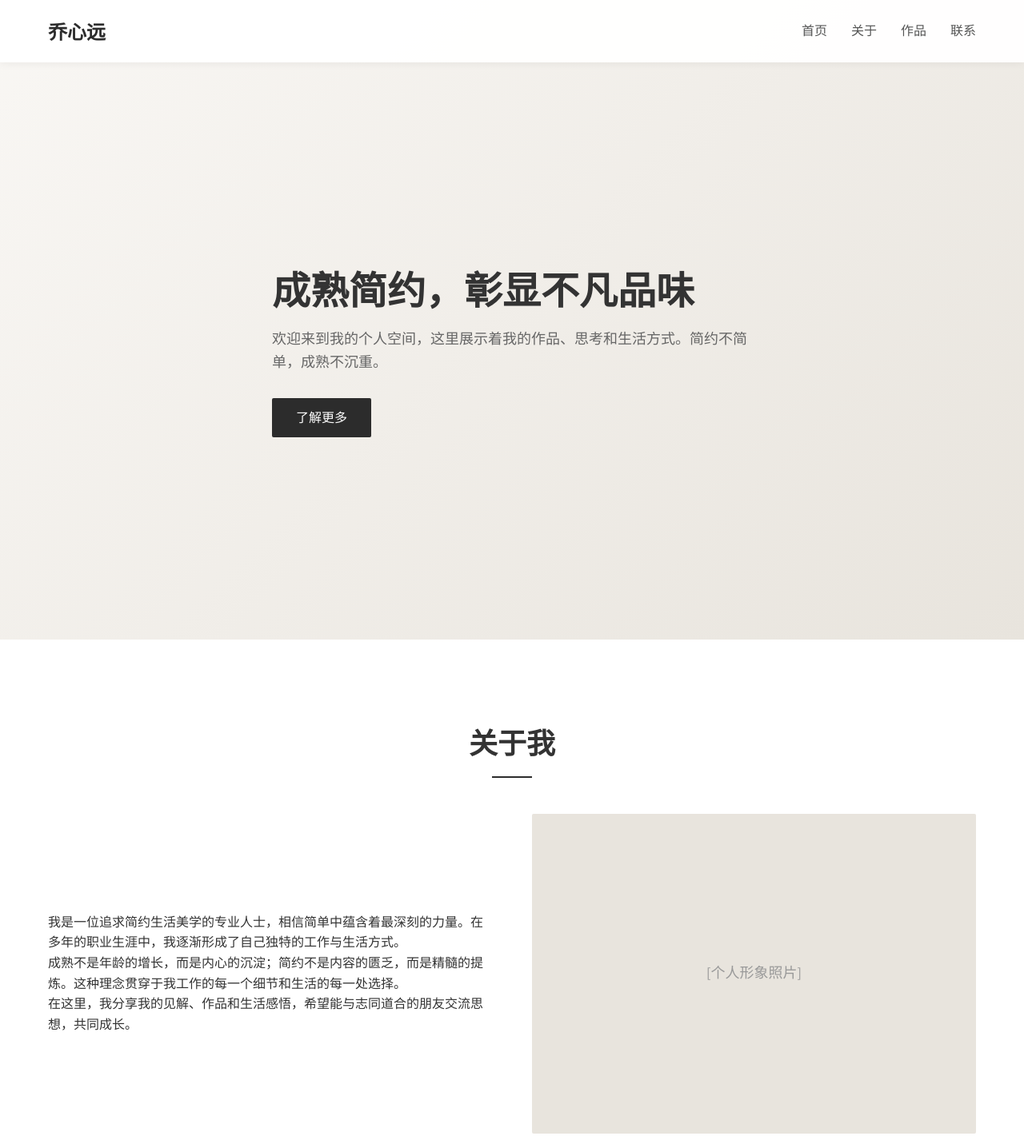
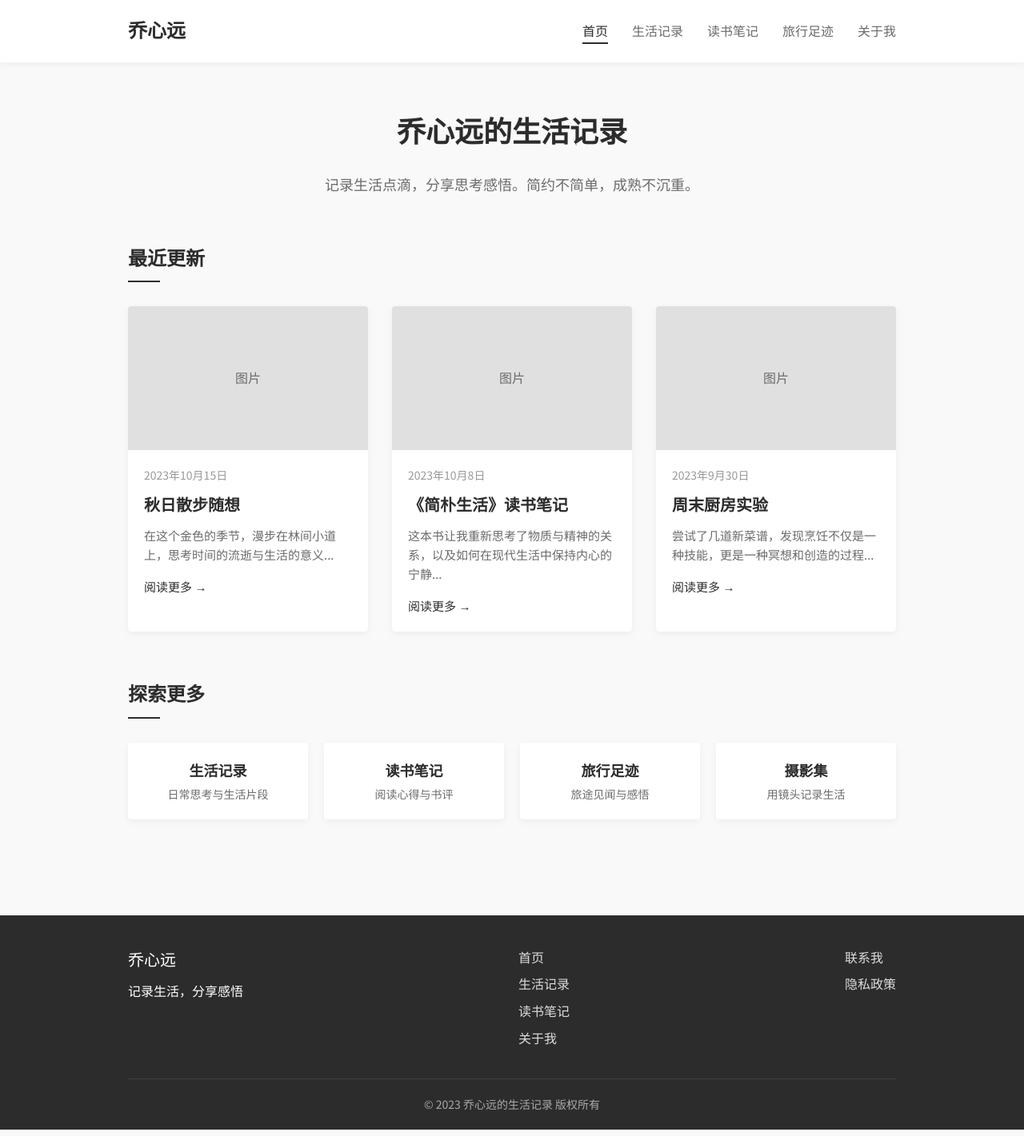
Before and after one commit to youqu117/qiaoxinyuan, a plain HTML site: page index.html in a window 1280 px wide. Shown: the top 1421 px of the page at 80% size. Drawn offline with nearby package versions, Linux system fonts and the light colour scheme.

Commit message:
Update index.html

```diff
--- a/index.html
+++ b/index.html
@@ -3,8 +3,8 @@
 <head>
     <meta charset="UTF-8">
     <meta name="viewport" content="width=device-width, initial-scale=1.0">
-    <title>乔心远 | 个人网站</title>
-    <link href="https://fonts.googleapis.com/css2?family=Playfair+Display:wght@400;600&family=Source+Sans+Pro:wght@300;400;600&display=swap" rel="stylesheet">
+    <title>乔心远的生活记录</title>
+    <link href="https://fonts.googleapis.com/css2?family=Noto+Serif+SC:wght@400;600&family=Noto+Sans+SC:wght@300;400;500&display=swap" rel="stylesheet">
     <style>
         * {
             margin: 0;
@@ -12,27 +12,34 @@
             box-sizing: border-box;
         }
 
+        :root {
+            --primary-color: #2c2c2c;
+            --secondary-color: #6b6b6b;
+            --background-color: #f9f9f9;
+            --card-color: #ffffff;
+            --accent-color: #e0e0e0;
+        }
+
         body {
-            font-family: 'Source Sans Pro', sans-serif;
-            color: #333;
-            background-color: #f9f7f4;
+            font-family: 'Noto Sans SC', sans-serif;
+            color: var(--primary-color);
+            background-color: var(--background-color);
             line-height: 1.6;
         }
 
         .container {
-            max-width: 1200px;
+            max-width: 1000px;
             margin: 0 auto;
             padding: 0 20px;
         }
 
         /* 导航栏样式 */
         header {
-            background-color: rgba(255, 255, 255, 0.95);
+            background-color: var(--card-color);
             box-shadow: 0 2px 10px rgba(0, 0, 0, 0.05);
-            position: fixed;
-            width: 100%;
-            z-index: 1000;
-            transition: all 0.3s ease;
+            position: sticky;
+            top: 0;
+            z-index: 100;
         }
 
         nav {
@@ -43,10 +50,10 @@
         }
 
         .logo {
-            font-family: 'Playfair Display', serif;
+            font-family: 'Noto Serif SC', serif;
             font-size: 24px;
             font-weight: 600;
-            color: #2c2c2c;
+            color: var(--primary-color);
             text-decoration: none;
         }
 
@@ -61,231 +68,209 @@
 
         .nav-links a {
             text-decoration: none;
-            color: #555;
+            color: var(--secondary-color);
             font-weight: 400;
             transition: color 0.3s;
             position: relative;
         }
 
         .nav-links a:hover {
-            color: #2c2c2c;
+            color: var(--primary-color);
         }
 
-        .nav-links a:after {
+        .nav-links a.active {
+            color: var(--primary-color);
+            font-weight: 500;
+        }
+
+        .nav-links a.active:after {
             content: '';
             position: absolute;
-            width: 0;
-            height: 1px;
+            width: 100%;
+            height: 2px;
             bottom: -5px;
             left: 0;
-            background-color: #2c2c2c;
-            transition: width 0.3s;
+            background-color: var(--primary-color);
         }
 
-        .nav-links a:hover:after {
-            width: 100%;
+        /* 主内容区域 */
+        main {
+            padding: 60px 0;
         }
 
-        /* 主横幅区域 */
-        .hero {
-            height: 100vh;
+        .welcome-section {
+            margin-bottom: 60px;
+            text-align: center;
+        }
+
+        .welcome-section h1 {
+            font-family: 'Noto Serif SC', serif;
+            font-size: 36px;
+            font-weight: 600;
+            margin-bottom: 20px;
+        }
+
+        .welcome-section p {
+            font-size: 18px;
+            color: var(--secondary-color);
+            max-width: 600px;
+            margin: 0 auto;
+        }
+
+        /* 内容卡片区域 */
+        .content-grid {
+            display: grid;
+            grid-template-columns: repeat(auto-fill, minmax(300px, 1fr));
+            gap: 30px;
+            margin-bottom: 60px;
+        }
+
+        .content-card {
+            background-color: var(--card-color);
+            border-radius: 4px;
+            overflow: hidden;
+            box-shadow: 0 3px 10px rgba(0, 0, 0, 0.05);
+            transition: transform 0.3s, box-shadow 0.3s;
+        }
+
+        .content-card:hover {
+            transform: translateY(-5px);
+            box-shadow: 0 5px 15px rgba(0, 0, 0, 0.1);
+        }
+
+        .card-image {
+            height: 180px;
+            background-color: var(--accent-color);
             display: flex;
             align-items: center;
-            padding-top: 80px;
-            background: linear-gradient(135deg, #f9f7f4 0%, #e8e4dd 100%);
+            justify-content: center;
+            color: var(--secondary-color);
         }
 
-        .hero-content {
-            max-width: 600px;
+        .card-content {
+            padding: 20px;
         }
 
-        .hero h1 {
-            font-family: 'Playfair Display', serif;
-            font-size: 48px;
-            font-weight: 600;
-            margin-bottom: 20px;
-            line-height: 1.2;
+        .card-content h3 {
+            font-size: 20px;
+            margin-bottom: 10px;
+            font-family: 'Noto Serif SC', serif;
         }
 
-        .hero p {
-            font-size: 18px;
-            color: #666;
-            margin-bottom: 30px;
+        .card-content p {
+            color: var(--secondary-color);
+            font-size: 15px;
+            margin-bottom: 15px;
         }
 
-        .btn {
-            display: inline-block;
-            padding: 12px 30px;
-            background-color: #2c2c2c;
-            color: white;
-            text-decoration: none;
-            border-radius: 2px;
-            transition: all 0.3s;
-            font-weight: 400;
+        .card-date {
+            font-size: 14px;
+            color: #999;
+            margin-bottom: 10px;
         }
 
-        .btn:hover {
-            background-color: #444;
-            transform: translateY(-2px);
+        .card-link {
+            display: inline-block;
+            color: var(--primary-color);
+            text-decoration: none;
+            font-weight: 500;
+            font-size: 15px;
+            transition: color 0.3s;
         }
 
-        /* 关于区域 */
-        .about {
-            padding: 100px 0;
-            background-color: white;
+        .card-link:hover {
+            color: var(--secondary-color);
+        }
+
+        /* 页面链接区域 */
+        .pages-section {
+            margin-bottom: 60px;
         }
 
         .section-title {
-            font-family: 'Playfair Display', serif;
-            font-size: 36px;
-            text-align: center;
-            margin-bottom: 60px;
+            font-family: 'Noto Serif SC', serif;
+            font-size: 24px;
+            margin-bottom: 30px;
             position: relative;
+            padding-bottom: 10px;
         }
 
         .section-title:after {
             content: '';
             position: absolute;
-            width: 50px;
+            width: 40px;
             height: 2px;
-            background-color: #2c2c2c;
-            bottom: -15px;
-            left: 50%;
-            transform: translateX(-50%);
+            background-color: var(--primary-color);
+            bottom: 0;
+            left: 0;
         }
 
-        .about-content {
-            display: flex;
-            align-items: center;
-            gap: 50px;
+        .pages-grid {
+            display: grid;
+            grid-template-columns: repeat(auto-fill, minmax(200px, 1fr));
+            gap: 20px;
         }
 
-        .about-text {
-            flex: 1;
+        .page-link {
+            display: block;
+            background-color: var(--card-color);
+            padding: 20px;
+            border-radius: 4px;
+            text-decoration: none;
+            color: var(--primary-color);
+            text-align: center;
+            transition: all 0.3s;
+            box-shadow: 0 3px 10px rgba(0, 0, 0, 0.05);
         }
 
-        .about-image {
-            flex: 1;
-            height: 400px;
-            background-color: #e8e4dd;
-            border-radius: 2px;
-            display: flex;
-            align-items: center;
-            justify-content: center;
-            color: #999;
-            font-size: 18px;
+        .page-link:hover {
+            transform: translateY(-3px);
+            box-shadow: 0 5px 15px rgba(0, 0, 0, 0.1);
         }
 
-        /* 作品/服务区域 */
-        .portfolio {
-            padding: 100px 0;
-            background-color: #f9f7f4;
+        .page-link h3 {
+            font-size: 18px;
+            margin-bottom: 5px;
         }
 
-        .portfolio-grid {
-            display: grid;
-            grid-template-columns: repeat(auto-fill, minmax(300px, 1fr));
-            gap: 30px;
-        }
-
-        .portfolio-item {
-            background-color: white;
-            border-radius: 2px;
-            overflow: hidden;
-            box-shadow: 0 5px 15px rgba(0, 0, 0, 0.05);
-            transition: transform 0.3s;
-        }
-
-        .portfolio-item:hover {
-            transform: translateY(-5px);
-        }
-
-        .portfolio-img {
-            height: 200px;
-            background-color: #e8e4dd;
-            display: flex;
-            align-items: center;
-            justify-content: center;
-            color: #999;
-        }
-
-        .portfolio-content {
-            padding: 20px;
-        }
-
-        .portfolio-content h3 {
-            font-size: 20px;
-            margin-bottom: 10px;
-        }
-
-        /* 联系区域 */
-        .contact {
-            padding: 100px 0;
-            background-color: white;
-        }
-
-        .contact-form {
-            max-width: 600px;
-            margin: 0 auto;
-        }
-
-        .form-group {
-            margin-bottom: 20px;
-        }
-
-        .form-group label {
-            display: block;
-            margin-bottom: 8px;
-            font-weight: 600;
-        }
-
-        .form-group input,
-        .form-group textarea {
-            width: 100%;
-            padding: 12px;
-            border: 1px solid #ddd;
-            border-radius: 2px;
-            font-family: 'Source Sans Pro', sans-serif;
-            font-size: 16px;
-        }
-
-        .form-group textarea {
-            height: 150px;
-            resize: vertical;
+        .page-link p {
+            font-size: 14px;
+            color: var(--secondary-color);
         }
 
         /* 页脚 */
         footer {
-            background-color: #2c2c2c;
+            background-color: var(--primary-color);
             color: #fff;
-            padding: 50px 0 20px;
+            padding: 40px 0 20px;
         }
 
         .footer-content {
             display: flex;
             justify-content: space-between;
-            margin-bottom: 40px;
+            margin-bottom: 30px;
         }
 
         .footer-logo {
-            font-family: 'Playfair Display', serif;
-            font-size: 24px;
-            margin-bottom: 15px;
+            font-family: 'Noto Serif SC', serif;
+            font-size: 20px;
+            margin-bottom: 10px;
         }
 
-        .social-links {
+        .footer-links {
             display: flex;
-            gap: 15px;
+            flex-direction: column;
         }
 
-        .social-links a {
-            color: #fff;
+        .footer-links a {
+            color: #ddd;
             text-decoration: none;
-            transition: opacity 0.3s;
+            margin-bottom: 8px;
+            transition: color 0.3s;
         }
 
-        .social-links a:hover {
-            opacity: 0.7;
+        .footer-links a:hover {
+            color: #fff;
         }
 
         .copyright {
@@ -302,17 +287,51 @@
                 display: none;
             }
 
-            .hero h1 {
-                font-size: 36px;
+            .welcome-section h1 {
+                font-size: 28px;
             }
 
-            .about-content {
-                flex-direction: column;
+            .content-grid {
+                grid-template-columns: 1fr;
+            }
+
+            .pages-grid {
+                grid-template-columns: 1fr;
             }
 
             .footer-content {
                 flex-direction: column;
                 gap: 30px;
+            }
+        }
+
+        /* 移动端菜单按钮 */
+        .menu-toggle {
+            display: none;
+            font-size: 24px;
+            cursor: pointer;
+        }
+
+        @media (max-width: 768px) {
+            .menu-toggle {
+                display: block;
+            }
+
+            .nav-links.active {
+                display: flex;
+                flex-direction: column;
+                position: absolute;
+                top: 100%;
+                left: 0;
+                width: 100%;
+                background-color: var(--card-color);
+                box-shadow: 0 5px 10px rgba(0, 0, 0, 0.1);
+                padding: 20px 0;
+            }
+
+            .nav-links.active li {
+                margin: 10px 0;
+                text-align: center;
             }
         }
     </style>
@@ -323,97 +342,90 @@
         <div class="container">
             <nav>
                 <a href="#" class="logo">乔心远</a>
+                <div class="menu-toggle">☰</div>
                 <ul class="nav-links">
-                    <li><a href="#home">首页</a></li>
-                    <li><a href="#about">关于</a></li>
-                    <li><a href="#portfolio">作品</a></li>
-                    <li><a href="#contact">联系</a></li>
+                    <li><a href="#" class="active">首页</a></li>
+                    <li><a href="#">生活记录</a></li>
+                    <li><a href="#">读书笔记</a></li>
+                    <li><a href="#">旅行足迹</a></li>
+                    <li><a href="#">关于我</a></li>
                 </ul>
             </nav>
         </div>
     </header>
 
-    <!-- 主横幅区域 -->
-    <section class="hero" id="home">
+    <!-- 主内容区域 -->
+    <main>
         <div class="container">
-            <div class="hero-content">
-                <h1>成熟简约，彰显不凡品味</h1>
-                <p>欢迎来到我的个人空间，这里展示着我的作品、思考和生活方式。简约不简单，成熟不沉重。</p>
-                <a href="#about" class="btn">了解更多</a>
+            <!-- 欢迎区域 -->
+            <section class="welcome-section">
+                <h1>乔心远的生活记录</h1>
+                <p>记录生活点滴，分享思考感悟。简约不简单，成熟不沉重。</p>
+            </section>
+
+            <!-- 最新内容区域 -->
+            <section class="content-section">
+                <h2 class="section-title">最近更新</h2>
+                <div class="content-grid">
+                    <div class="content-card">
+                        <div class="card-image">图片</div>
+                        <div class="card-content">
+                            <div class="card-date">2023年10月15日</div>
+                            <h3>秋日散步随想</h3>
+                            <p>在这个金色的季节，漫步在林间小道上，思考时间的流逝与生活的意义...</p>
+                            <a href="#" class="card-link">阅读更多 →</a>
                         </div>
                     </div>
-    </section>
 
-    <!-- 关于区域 -->
-    <section class="about" id="about">
-        <div class="container">
-            <h2 class="section-title">关于我</h2>
-            <div class="about-content">
-                <div class="about-text">
-                    <p>我是一位追求简约生活美学的专业人士，相信简单中蕴含着最深刻的力量。在多年的职业生涯中，我逐渐形成了自己独特的工作与生活方式。</p>
-                    <p>成熟不是年龄的增长，而是内心的沉淀；简约不是内容的匮乏，而是精髓的提炼。这种理念贯穿于我工作的每一个细节和生活的每一处选择。</p>
-                    <p>在这里，我分享我的见解、作品和生活感悟，希望能与志同道合的朋友交流思想，共同成长。</p>
+                    <div class="content-card">
+                        <div class="card-image">图片</div>
+                        <div class="card-content">
+                            <div class="card-date">2023年10月8日</div>
+                            <h3>《简朴生活》读书笔记</h3>
+                            <p>这本书让我重新思考了物质与精神的关系，以及如何在现代生活中保持内心的宁静...</p>
+                            <a href="#" class="card-link">阅读更多 →</a>
                         </div>
-                <div class="about-image">
-                    [个人形象照片]
+                    </div>
+
+                    <div class="content-card">
+                        <div class="card-image">图片</div>
+                        <div class="card-content">
+                            <div class="card-date">2023年9月30日</div>
+                            <h3>周末厨房实验</h3>
+                            <p>尝试了几道新菜谱，发现烹饪不仅是一种技能，更是一种冥想和创造的过程...</p>
+                            <a href="#" class="card-link">阅读更多 →</a>
                         </div>
                     </div>
                 </div>
             </section>
 
-    <!-- 作品/服务区域 -->
-    <section class="portfolio" id="portfolio">
-        <div class="container">
-            <h2 class="section-title">精选作品</h2>
-            <div class="portfolio-grid">
-                <div class="portfolio-item">
-                    <div class="portfolio-img">项目图片</div>
-                    <div class="portfolio-content">
-                        <h3>品牌设计项目</h3>
-                        <p>为高端生活方式品牌打造的视觉识别系统，体现简约与奢华的平衡。</p>
-                    </div>
-                </div>
-                <div class="portfolio-item">
-                    <div class="portfolio-img">项目图片</div>
-                    <div class="portfolio-content">
-                        <h3>空间设计作品</h3>
-                        <p>将简约美学融入生活空间，创造宁静而有质感的居住环境。</p>
-                    </div>
-                </div>
-                <div class="portfolio-item">
-                    <div class="portfolio-img">项目图片</div>
-                    <div class="portfolio-content">
-                        <h3>生活方式指南</h3>
-                        <p>分享成熟简约的生活理念，帮助他人找到适合自己的生活节奏。</p>
-                    </div>
-                </div>
-            </div>
+            <!-- 页面链接区域 -->
+            <section class="pages-section">
+                <h2 class="section-title">探索更多</h2>
+                <div class="pages-grid">
+                    <a href="#" class="page-link">
+                        <h3>生活记录</h3>
+                        <p>日常思考与生活片段</p>
+                    </a>
+
+                    <a href="#" class="page-link">
+                        <h3>读书笔记</h3>
+                        <p>阅读心得与书评</p>
+                    </a>
+
+                    <a href="#" class="page-link">
+                        <h3>旅行足迹</h3>
+                        <p>旅途见闻与感悟</p>
+                    </a>
+
+                    <a href="#" class="page-link">
+                        <h3>摄影集</h3>
+                        <p>用镜头记录生活</p>
+                    </a>
                 </div>
             </section>
-
-    <!-- 联系区域 -->
-    <section class="contact" id="contact">
-        <div class="container">
-            <h2 class="section-title">联系我</h2>
-            <div class="contact-form">
-                <form>
-                    <div class="form-group">
-                        <label for="name">姓名</label>
-                        <input type="text" id="name" required>
         </div>
-                    <div class="form-group">
-                        <label for="email">邮箱</label>
-                        <input type="email" id="email" required>
-                    </div>
-                    <div class="form-group">
-                        <label for="message">留言</label>
-                        <textarea id="message" required></textarea>
-                    </div>
-                    <button type="submit" class="btn">发送消息</button>
-                </form>
-            </div>
-        </div>
-    </section>
+    </main>
 
     <!-- 页脚 -->
     <footer>
@@ -421,39 +433,29 @@
             <div class="footer-content">
                 <div>
                     <div class="footer-logo">乔心远</div>
-                    <p>成熟简约，品质生活</p>
+                    <p>记录生活，分享感悟</p>
                 </div>
-                <div>
-                    <h3>联系信息</h3>
-                    <p>邮箱: hello@qiaoxinyuan.com</p>
-                    <p>地址: 中国某城市</p>
+                <div class="footer-links">
+                    <a href="#">首页</a>
+                    <a href="#">生活记录</a>
+                    <a href="#">读书笔记</a>
+                    <a href="#">关于我</a>
                 </div>
-                <div>
-                    <h3>关注我</h3>
-                    <div class="social-links">
-                        <a href="#">微博</a>
-                        <a href="#">知乎</a>
-                        <a href="#">小红书</a>
-                    </div>
+                <div class="footer-links">
+                    <a href="#">联系我</a>
+                    <a href="#">隐私政策</a>
                 </div>
             </div>
             <div class="copyright">
-                <p>&copy; 2023 乔心远 版权所有</p>
+                <p>&copy; 2023 乔心远的生活记录 版权所有</p>
             </div>
         </div>
     </footer>
 
     <script>
-        // 导航栏滚动效果
-        window.addEventListener('scroll', function() {
-            const header = document.querySelector('header');
-            if (window.scrollY > 50) {
-                header.style.padding = '10px 0';
-                header.style.boxShadow = '0 2px 10px rgba(0, 0, 0, 0.1)';
-            } else {
-                header.style.padding = '0';
-                header.style.boxShadow = '0 2px 10px rgba(0, 0, 0, 0.05)';
-            }
+        // 移动端菜单切换
+        document.querySelector('.menu-toggle').addEventListener('click', function() {
+            document.querySelector('.nav-links').classList.toggle('active');
         });
 
         // 平滑滚动
```
Lines whose indentation alone changed are shown as unchanged.
